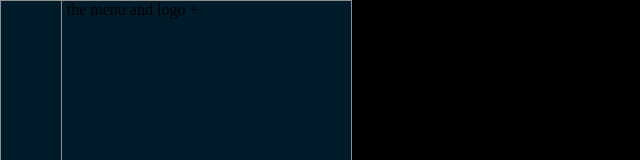
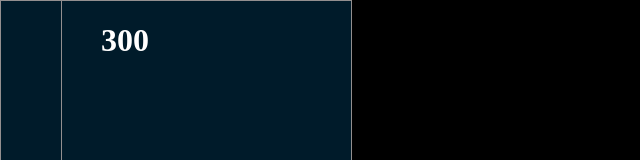
Before and after one commit to jasonClifford/OCM, a React app: page / in a window 1280 px wide. Shown: the top 160 px of the page, without its empty margins (0-640 px from the left). Built offline with nearby package versions, Linux system fonts and the light colour scheme; the HTML template or start-up script is replaced by a standard one.

Commit message:
Just got React motion working Yaaaaaaygit add .

```diff
--- a/Routs/Pages/Home/Layout/Components/HeaderTab.js
+++ b/Routs/Pages/Home/Layout/Components/HeaderTab.js
@@ -1,11 +1,18 @@
 import React from "react";
+import {Motion, spring} from 'react-motion';
 
 export default class HeaderTab extends React.Component {
   render(){
       return (
+        <div id="MenuTab">
 
-          <div id="MenuTab">
-            //code for the menu and logo +
+
+          <Motion defaultStyle={{x: 0}} style={{x: spring(300)}}>
+              {value => <h1>{value.x}</h1>}
+            </Motion>
+
+
+
 
           </div>
       );
--- a/src/style.scss
+++ b/src/style.scss
@@ -36,6 +36,10 @@ body {
 	position: absolute;
 	border: 1px solid $BorderWhite;
 	z-index: 30;
+	color: $Text1Color;
+		h1 {
+			margin-left: 100px;
+		}
 
 }
 #MenuBtn {
```
